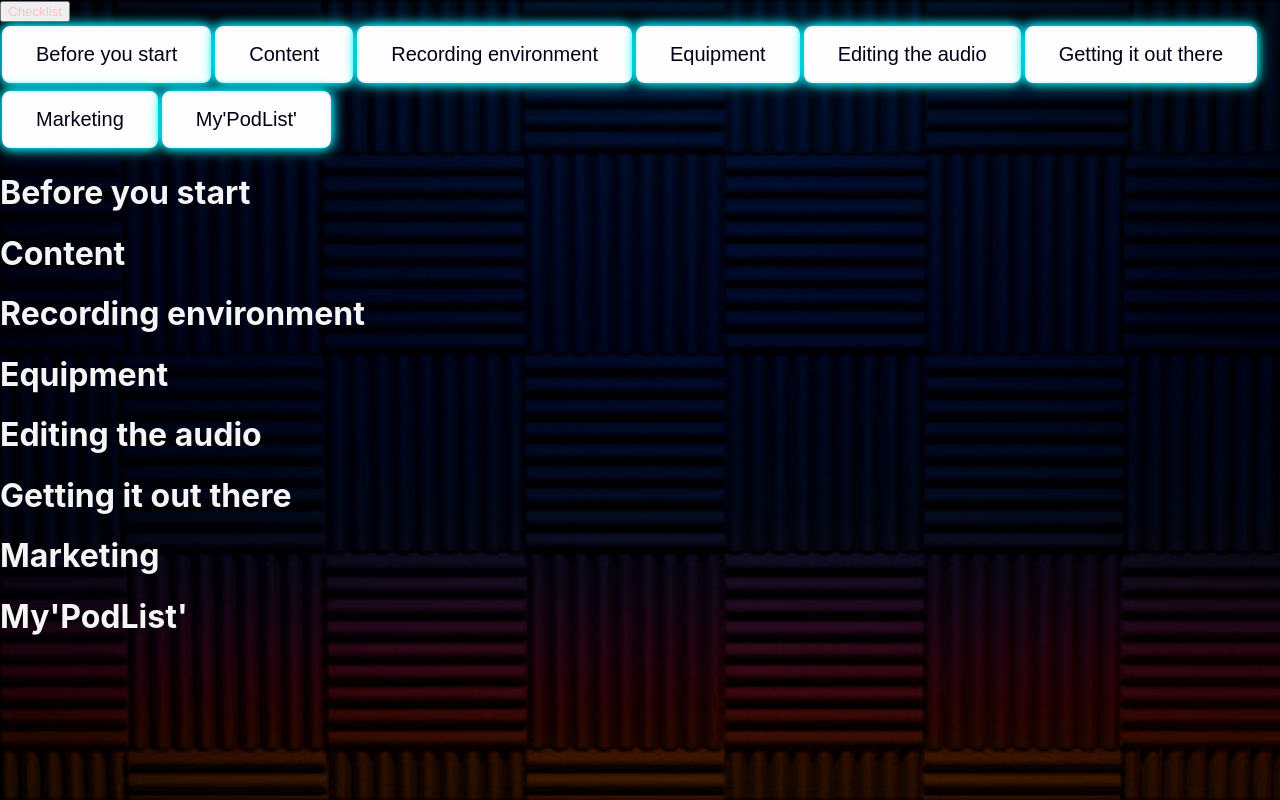
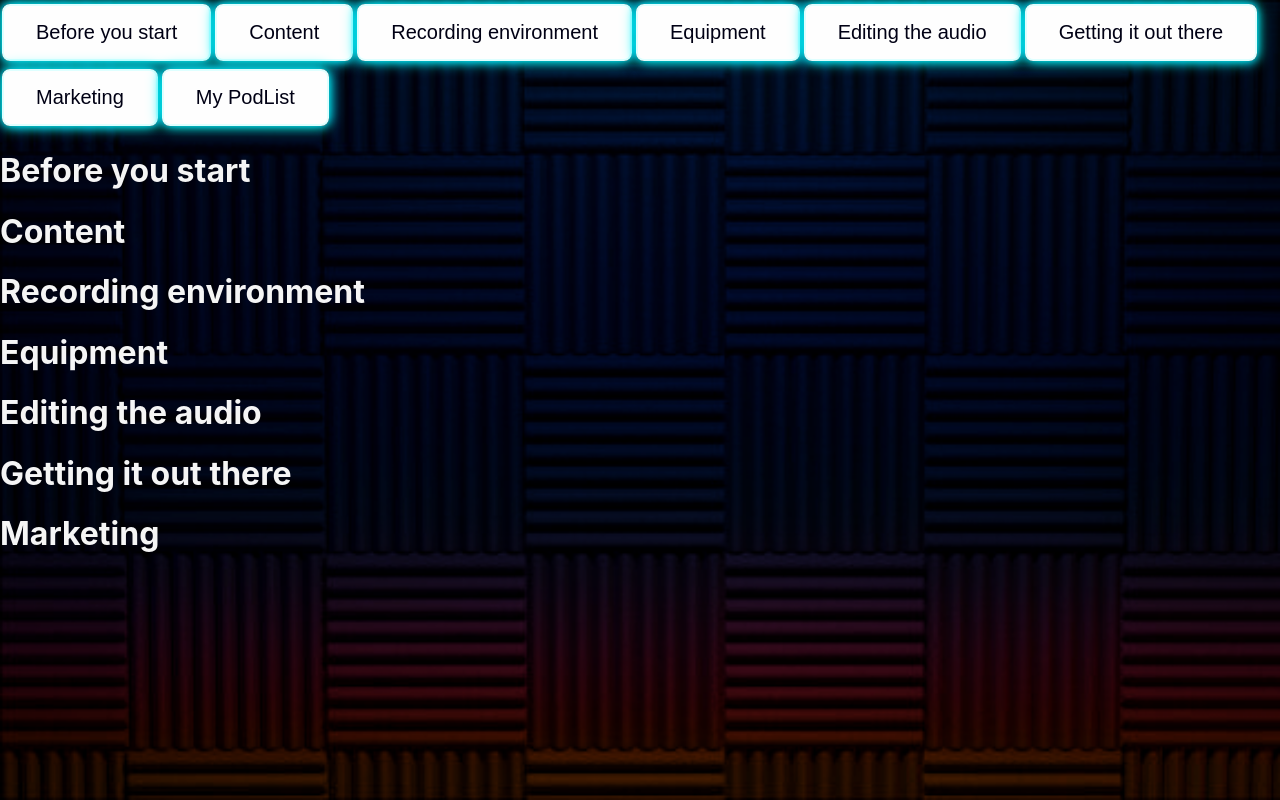
Before and after one commit to SchoolOfCode/w15_collaborative-react-project-podclass, a React (Create React App) app in the folder podclass/: page / in a window 1280 px wide. Built offline with nearby package versions, Linux system fonts and the light colour scheme.

Commit message:
my podlist button moved to end and restyled

```diff
--- a/podclass/src/App.js
+++ b/podclass/src/App.js
@@ -12,11 +12,10 @@ import Checklist from "../src/components/Checklist";
 
 
 function App() {
-  const buttonWrapperStyles = {
-    position: 'relative',
-    zIndex: 1,
-  }
-
+  // const buttonWrapperStyles = {
+  //   position: 'relative',
+  //   zIndex: 1,
+  // }
 
 const [isOpen, setIsOpen] = React.useState(false)
 const [content, setContent] = useState(contentData);
@@ -78,12 +77,12 @@ function changeButtonClass (){
 
 return (
 <>
-   <div style={buttonWrapperStyles}>
-      <button onClick={()=> {
+   <div>
+      {/* <button className={buttonClass} onClick={()=> {
         setIsOpen(true);
        }}>
-        Checklist
-      </button>
+        My PodList
+      </button> */}
 
       <Modal open={isOpen} onClose={() => setIsOpen(false) }>
         Checklist is done, we love to see it
@@ -104,6 +103,11 @@ return (
          ))
       )
     }
+    <button className={buttonClass} onClick={()=> {
+        setIsOpen(true);
+       }}>
+        My PodList
+      </button>
 
       {titles.map(
         (heading) =>
--- a/podclass/src/index.css
+++ b/podclass/src/index.css
@@ -22,6 +22,3 @@ code {
 * {
   color: whitesmoke;
 }
-button {
-  color: pink;
-}
--- a/podclass/src/pageContent.js
+++ b/podclass/src/pageContent.js
@@ -64,7 +64,6 @@ export const titles = [
   "Editing the audio",
   "Getting it out there",
   "Marketing",
-  "My'PodList'",
 ];
 
 export const checklistItems = [
```
